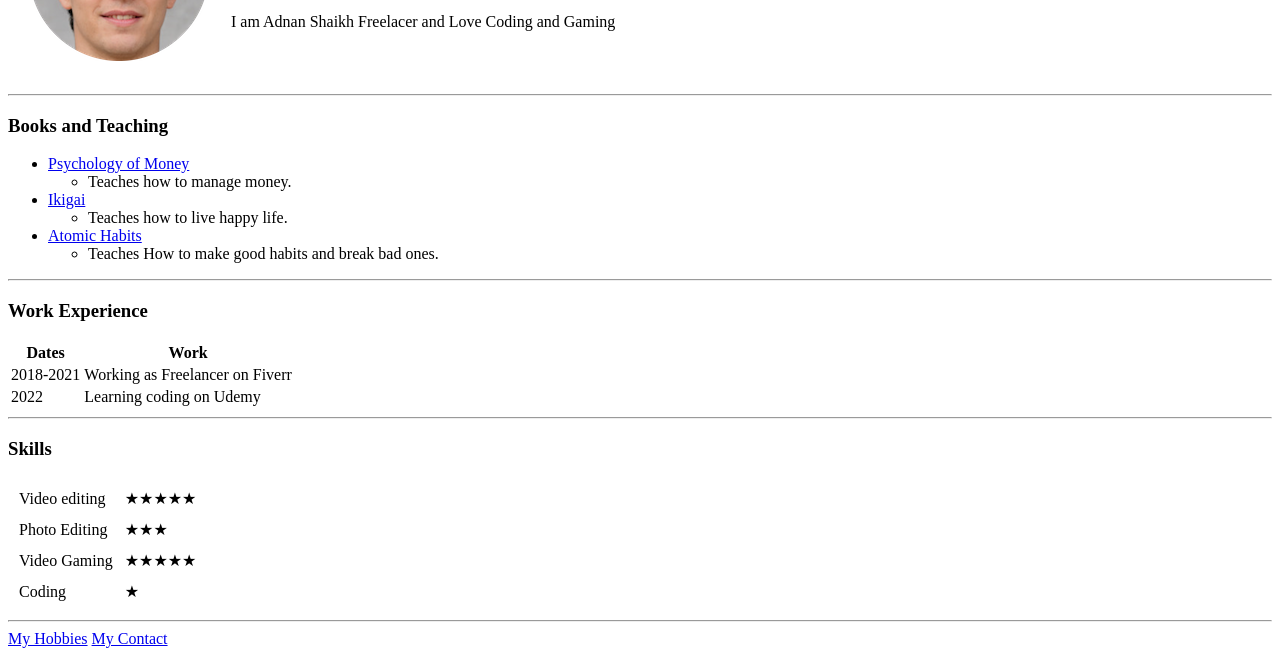
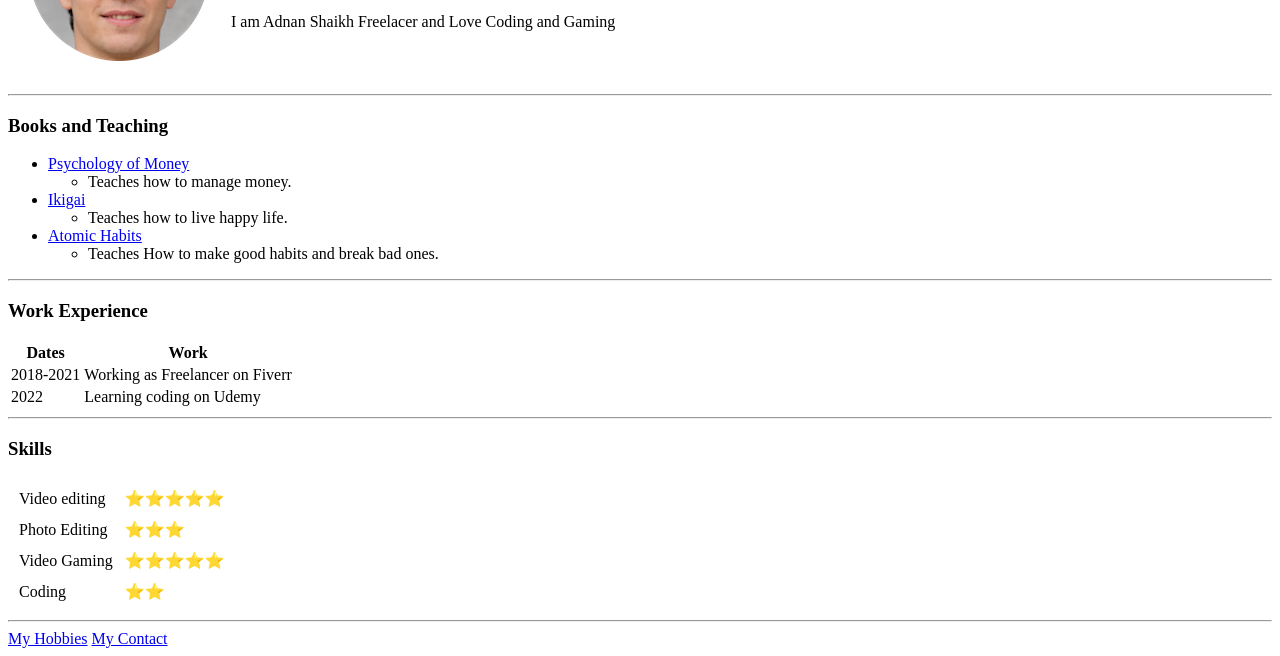
Before and after one commit to SOLOxLEVELING/cv, a plain HTML site: page index.html in a window 1280 px wide. Shown: the part 148-804 px from the top of the page. Drawn offline with Linux system fonts and the light colour scheme.

Commit message:
Update index.html

```diff
--- a/index.html
+++ b/index.html
@@ -85,19 +85,19 @@
     <table cellspacing="10">
       <tr>
         <td>Video editing</td>
-        <td>★★★★★</td>
+        <td>⭐️⭐️⭐️⭐️⭐️</td>
       </tr>
       <tr>
         <td>Photo Editing</td>
-        <td>★★★</td>
+        <td>⭐️⭐️⭐️</td>
       </tr>
       <tr>
         <td>Video Gaming</td>
-        <td>★★★★★</td>
+        <td>⭐️⭐️⭐️⭐️⭐️</td>
       </tr>
       <tr>
         <td>Coding</td>
-        <td>★</td>
+        <td>⭐️⭐️</td>
       </tr>
     </table>
     <hr />
```
